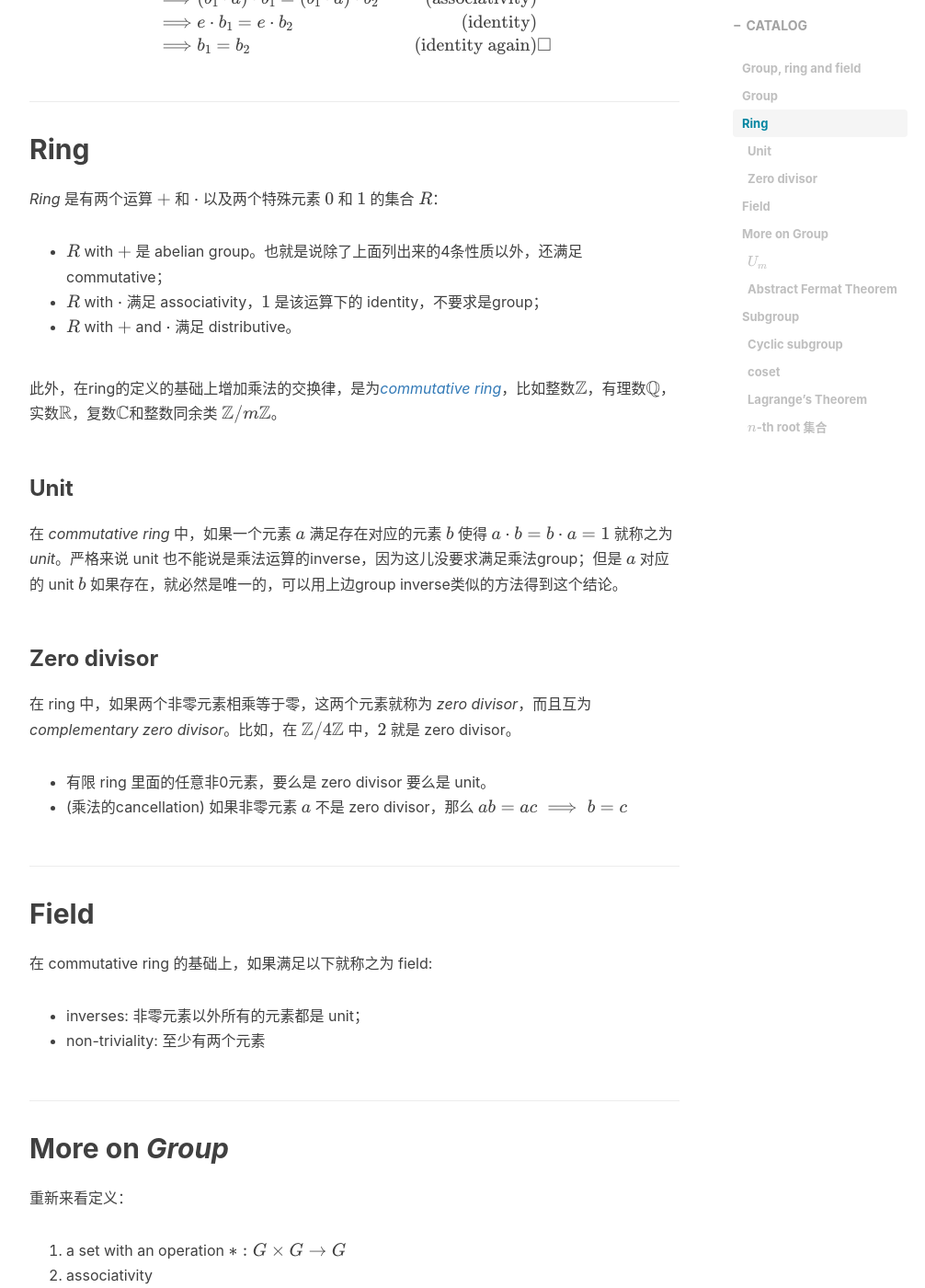
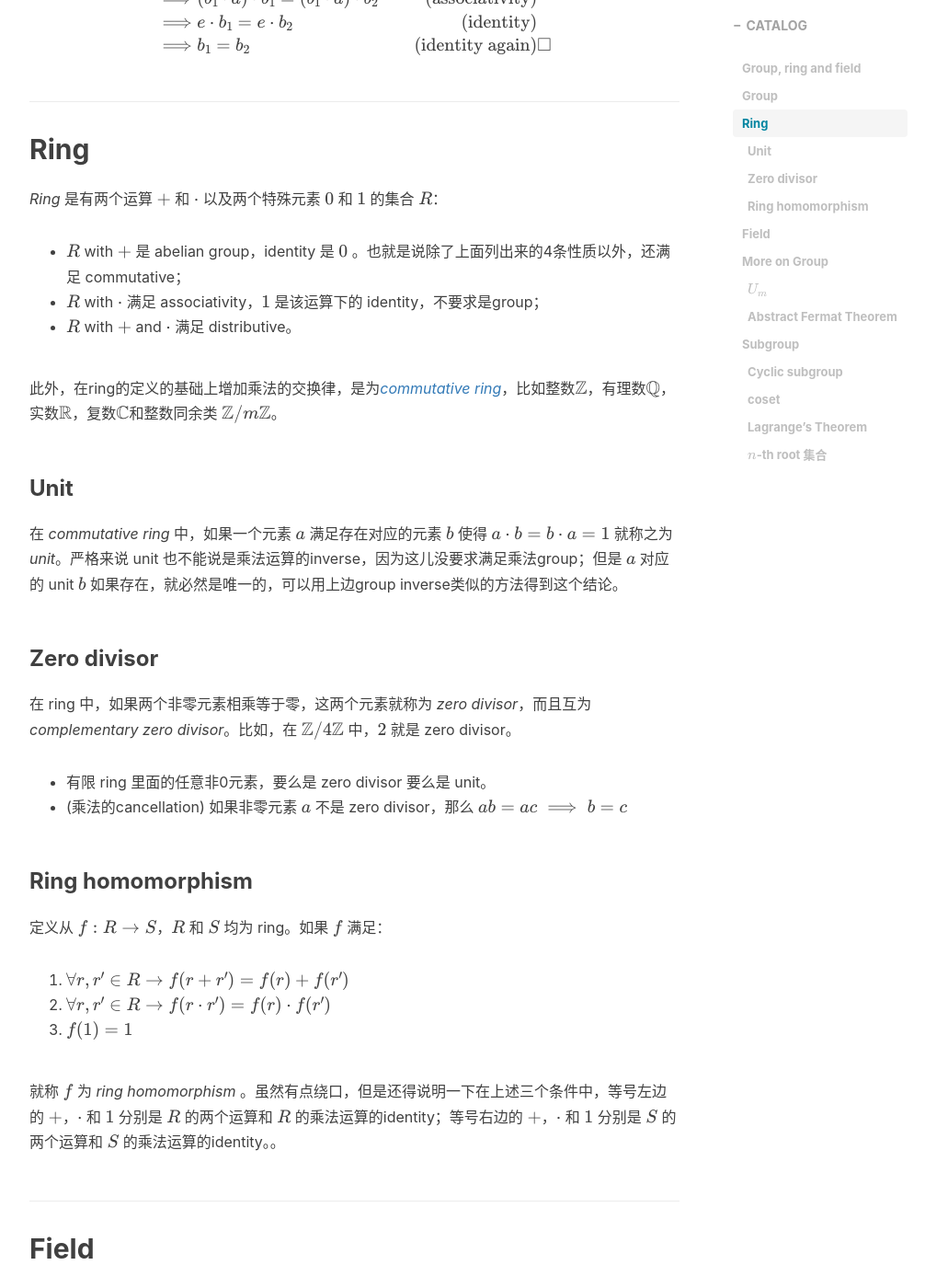
Before and after one commit to kayoch1n/kayoch1n.github.io, a Jekyll site: the page built from _posts/2022-06-05-group.markdown, in a window 1280 px wide and 1400 px high, scrolled down 1379 px. Shown: the whole window at 92% size, without its empty margins (233-1239 px from the left). Built offline with Jekyll 4.4.1, drawn with Linux system fonts in a browser that asks for light colours; nearby versions of some CDN libraries; comment, search, counter and statistics services are not loaded.

Commit message:
Update _posts/2022-06-05-group.markdown

```diff
--- a/_posts/2022-06-05-group.markdown
+++ b/_posts/2022-06-05-group.markdown
@@ -42,7 +42,7 @@ $$
 
 ## Ring
 _Ring_ 是有两个运算 $+$ 和 $\cdot$ 以及两个特殊元素 $0$ 和 $1$ 的集合 $R$：
-- $R$ with $+$ 是 abelian group。也就是说除了上面列出来的4条性质以外，还满足 commutative；
+- $R$ with $+$ 是 abelian group，identity 是 $0$ 。也就是说除了上面列出来的4条性质以外，还满足 commutative；
 - $R$ with $\cdot$ 满足 associativity，$1$ 是该运算下的 identity，不要求是group；
 - $R$ with $+$ and $\cdot$ 满足 distributive。
 
@@ -59,6 +59,14 @@ _Ring_ 是有两个运算 $+$ 和 $\cdot$ 以及两个特殊元素 $0$ 和 $1$
 - 有限 ring 里面的任意非0元素，要么是 zero divisor 要么是 unit。
 - (乘法的cancellation) 如果非零元素 $a$ 不是 zero divisor，那么 $ab=ac\implies b=c$
 
+### Ring homomorphism
+
+定义从 $f: R\to S$，$R$ 和 $S$ 均为 ring。如果 $f$ 满足：
+1. $\forall r,r'\in R\to f(r+r')=f(r)+f(r')$
+2. $\forall r,r'\in R\to f(r\cdot r')=f(r)\cdot f(r')$
+3. $f(1)=1$
+
+就称 $f$ 为 _ring homomorphism_ 。虽然有点绕口，但是还得说明一下在上述三个条件中，等号左边的 $+$，$\cdot$ 和 $1$ 分别是 $R$ 的两个运算和 $R$ 的乘法运算的identity；等号右边的 $+$，$\cdot$ 和 $1$ 分别是 $S$ 的两个运算和 $S$ 的乘法运算的identity。。
 
 ## Field
 
```
